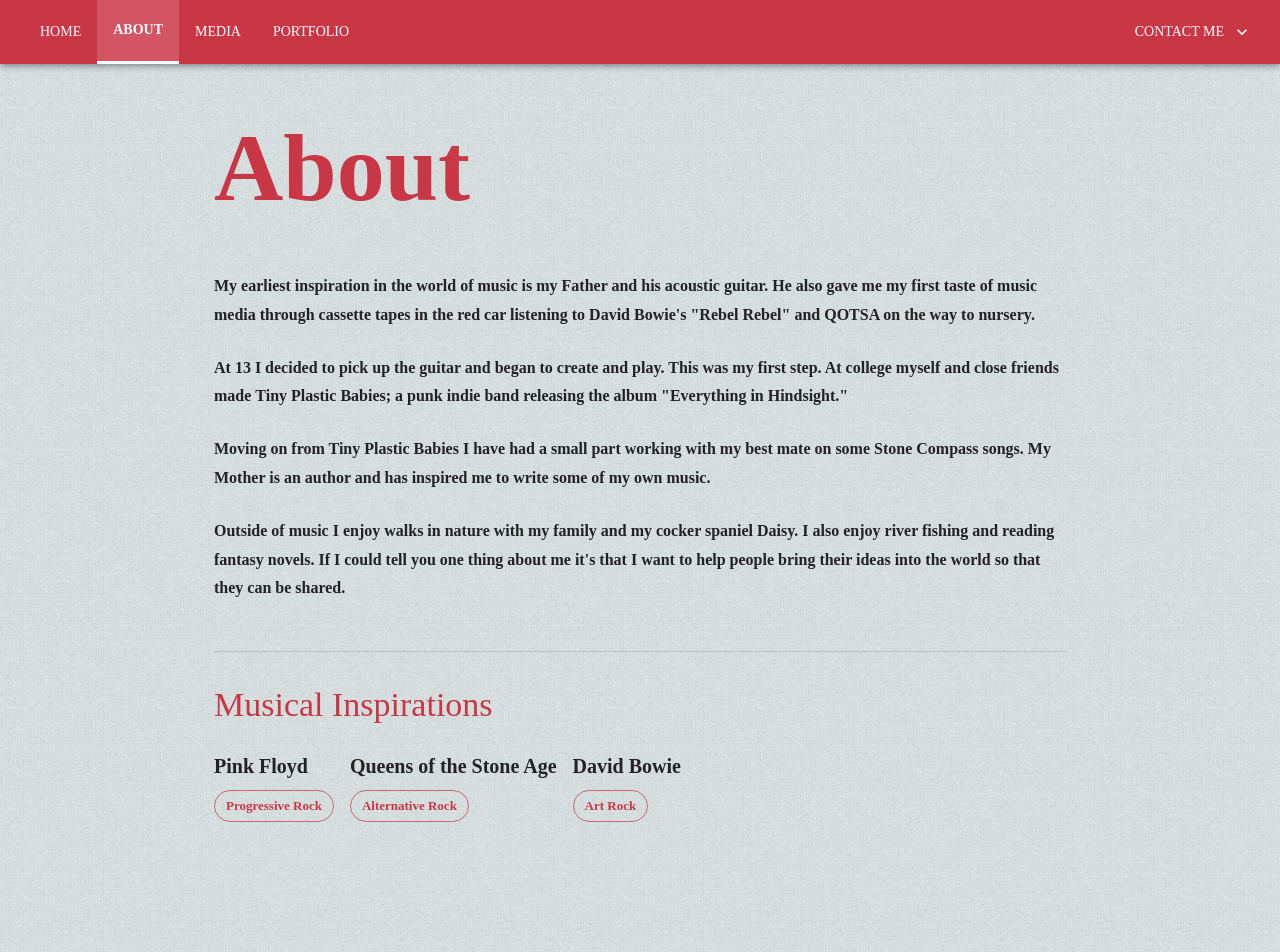
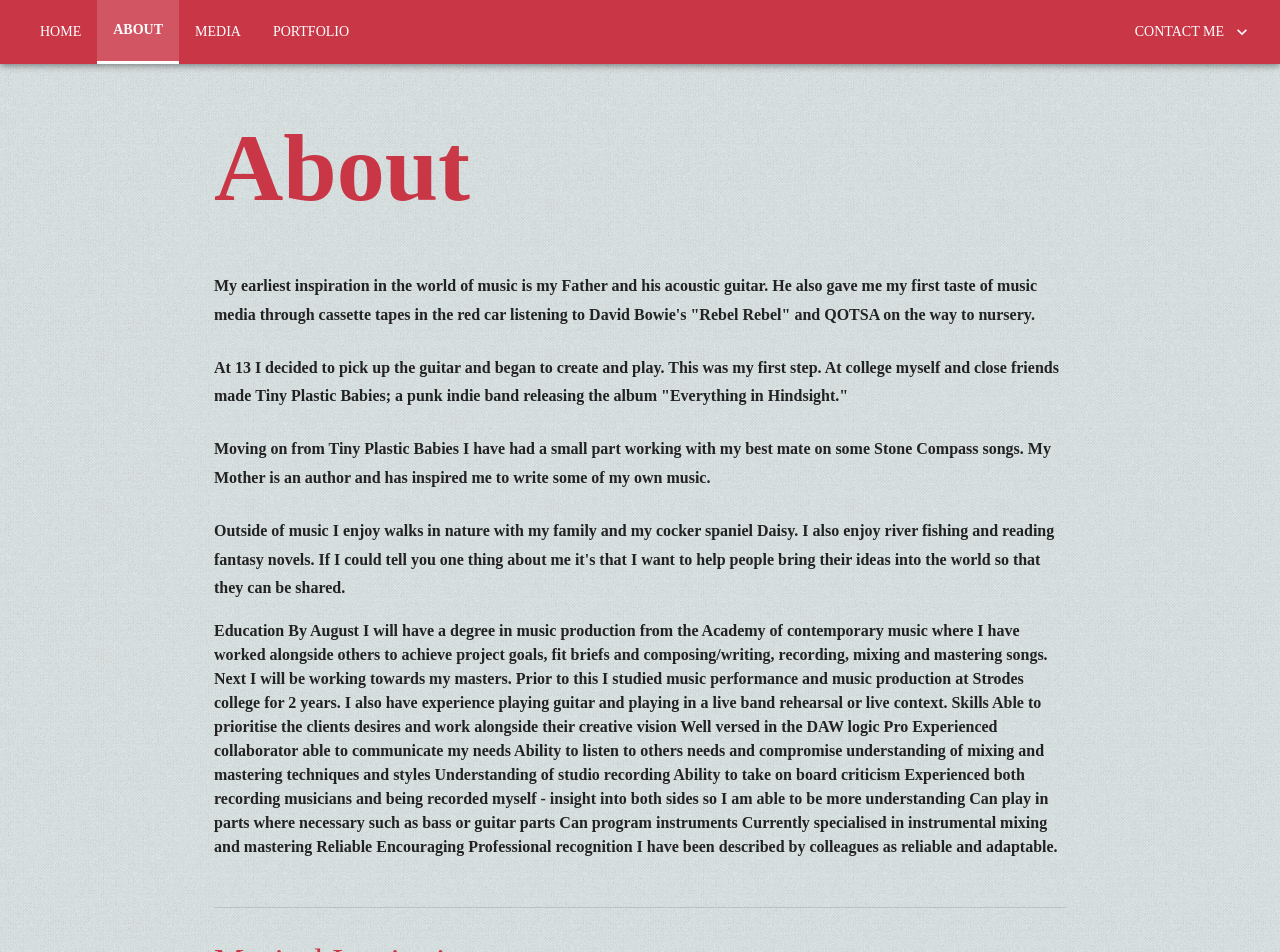
Before and after one commit to lukavr05/kai-website, a React (Vite) app: page /about in a window 1280 px wide. Shown: the top 952 px of the page. Built offline with nearby package versions, Linux system fonts and the light colour scheme; a web font is replaced by a local one.

Commit message:
added new tings

```diff
--- a/src/pages/About.jsx
+++ b/src/pages/About.jsx
@@ -57,6 +57,35 @@ function About() {
             I also enjoy river fishing and reading fantasy novels. If I could tell you one thing about me
             it's that I want to help people bring their ideas into the world so that they can be shared.
           </Typography>
+          <Typography>
+            Education
+
+By August I will have a degree in music production from the Academy of contemporary music where I have worked alongside others to achieve project goals, fit briefs and composing/writing, recording, mixing and mastering songs.
+Next I will be working towards my masters.
+Prior to this I studied music performance and music production at Strodes college for 2 years.
+I also have experience playing guitar and playing in a live band rehearsal or live context.
+
+Skills
+Able to prioritise the clients desires and work alongside their creative vision
+Well versed in the DAW logic Pro
+Experienced collaborator able to communicate my needs
+Ability to listen to others needs and compromise
+understanding of mixing and mastering techniques and styles
+Understanding of studio recording
+Ability to take on board criticism
+Experienced both recording musicians and being recorded myself - insight into both sides so I am able to be more understanding
+Can play in parts where necessary such as bass or guitar parts
+Can program instruments
+Currently specialised in instrumental mixing and mastering
+Reliable
+Encouraging
+
+
+
+Professional recognition
+
+I have been described by colleagues as reliable and adaptable.
+          </Typography>
         </Box>
 
         <Divider sx={{ my: 4 }} />
--- a/src/pages/Portfolio.jsx
+++ b/src/pages/Portfolio.jsx
@@ -47,25 +47,22 @@ Yanniguitarist led the project and creative ideas, playing the majority of the g
 Within this project I worked as the producer and bassist. When recording, mixing and mastering I drew inspiration from bands such as Metallica and Slipknot using some of their tracks as reference.`,
       videos: [
         {
-          id: 'DMuco8bgFTw?si=ycAdcf6IhPaKXf0i', // Replace with actual YouTube video IDs
+          id: 'DMuco8bgFTw', // Replace with actual YouTube video IDs
           title: 'ElijaMM',
           description: ''
         },
         {
-          id: 'PZWhcxabK6c?si=7rvRjissz0L-f6sB',
+          id: 'PZWhcxabK6c',
           title: 'The 9th Sin',
           description: ''
         },
         {
-          id: 'HaDavI3y8xM?si=RwVLeVI1K_p_Kx58',
+          id: 'HaDavI3y8xM',
           title: 'Vemm 3:19',
           description: ''
         }
       ],
       photos: [
-        'images/kai-ep-1.jpeg',
-        'images/misc-1.jpeg',
-        'images/misc-2.jpeg'
       ],
       tags: ['Metal', 'Instrumental', 'Collaboration', 'Producer', 'Bassist']
     },
@@ -112,7 +109,7 @@ The most enjoyable part of this project was the necessity of creativity to find
       description: `Stone Compass represents my collaborative work with my best mate, creating atmospheric indie rock that blends various influences. These live performances showcase our chemistry as musicians and our ability to connect with audiences through our shared musical vision.`,
       videos: [
         {
-          id: 'WoPssh0v0yM?si=58zIC6UAfdh36fe9',
+          id: 'WoPssh0v0yM',
           title: 'Stone Compass - Live Performance',
           description: 'Full live set showcasing our collaborative sound'
         }
```
